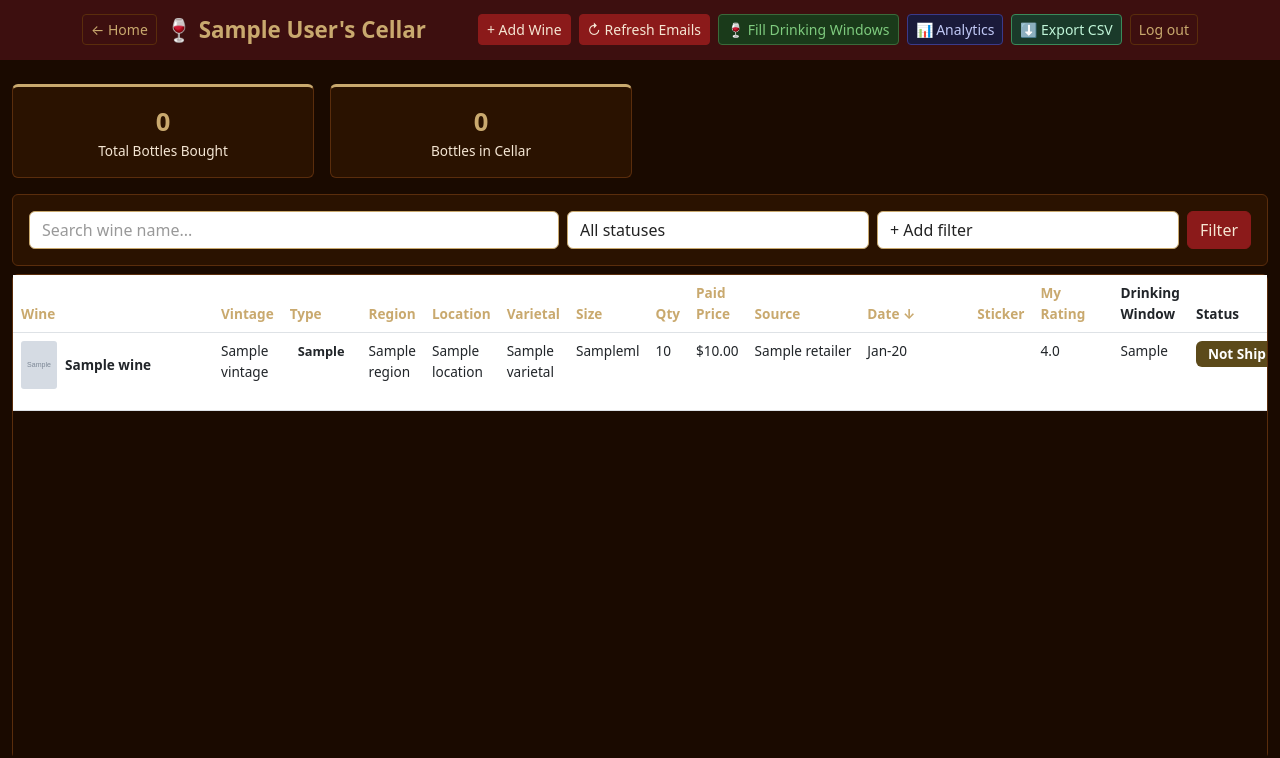
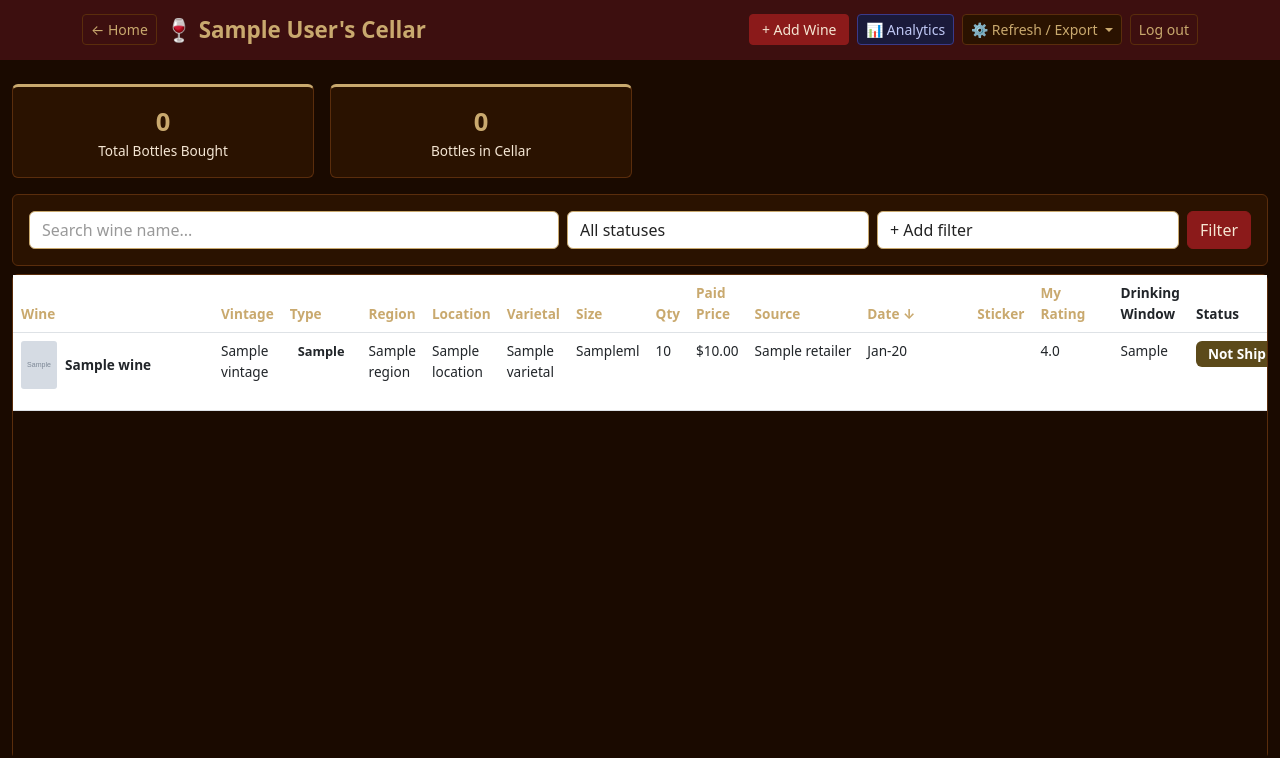
Before and after one commit to stevenslywka/wine-tracker, a Flask app: a page that uses templates/index.html in a window 1280 px wide. Shown: the top 758 px of the page. Run offline with Flask 3, Linux system fonts and the light colour scheme; the visitor is signed in with stand-in values (Sample User, id 1); grey boxes marked "Sample" are stand-in pictures; a database or web service that is not in the repository returns one stand-in record (values such as "Sample title"); data that the repository does not hold is empty; some libraries are stand-ins or nearby versions.

Commit message:
Consolidate action bar to three buttons
Add Wine (wider), Analytics, and Refresh/Export dropdown.
Refresh/Export contains Refresh Emails, Fill Drinking Windows, Export CSV.

Co-Authored-By: Claude Sonnet 4.6 <noreply@anthropic.com>

```diff
--- a/templates/index.html
+++ b/templates/index.html
@@ -181,16 +181,30 @@
       </div>
       <div class="d-flex gap-2 align-items-center">
         {% if access_level == 'edit' %}
-        <button type="button" class="btn btn-wine btn-sm" data-bs-toggle="modal" data-bs-target="#addWineModal">+ Add Wine</button>
-        <form method="POST" action="/refresh" onsubmit="this.querySelector('button').disabled=true; this.querySelector('button').textContent='Refreshing…';">
-          <button type="submit" class="btn btn-wine btn-sm">&#8635; Refresh Emails</button>
-        </form>
-        <form method="POST" action="/wine/enrich-drinking-windows" onsubmit="this.querySelector('button').disabled=true; this.querySelector('button').textContent='Enriching…';">
-          <button type="submit" class="btn btn-sm" style="background:#1a3a1a;border:1px solid #3a6a3a;color:#7ecb7e;">🍷 Fill Drinking Windows</button>
-        </form>
+        <button type="button" class="btn btn-wine btn-sm" style="min-width:100px;" data-bs-toggle="modal" data-bs-target="#addWineModal">+ Add Wine</button>
         {% endif %}
         <a href="{{ url_for('user_analytics', username=cellar_username) }}" class="btn btn-sm" style="background:#1a1a3a;border:1px solid #3a3a8a;color:#c0c8f5;">📊 Analytics</a>
-        <a href="/export/csv" class="btn btn-sm" style="background:#1a3a2a;border:1px solid #3a8a5a;color:#c0f5d8;">⬇ Export CSV</a>
+        <div class="dropdown">
+          <button class="btn btn-sm dropdown-toggle" style="background:#2a1200;border:1px solid #5a2d0c;color:#c9a96e;" type="button" data-bs-toggle="dropdown" aria-expanded="false">
+            ⚙ Refresh / Export
+          </button>
+          <ul class="dropdown-menu dropdown-menu-end" style="background:#2a1200;border:1px solid #5a2d0c;min-width:180px;">
+            {% if access_level == 'edit' %}
+            <li>
+              <form method="POST" action="/refresh" onsubmit="this.querySelector('button').disabled=true;this.querySelector('button').textContent='Refreshing…';">
+                <button type="submit" class="dropdown-item" style="color:#f5e6d3;background:none;">&#8635; Refresh Emails</button>
+              </form>
+            </li>
+            <li>
+              <form method="POST" action="/wine/enrich-drinking-windows" onsubmit="this.querySelector('button').disabled=true;this.querySelector('button').textContent='Enriching…';">
+                <button type="submit" class="dropdown-item" style="color:#7ecb7e;background:none;">🍷 Fill Drinking Windows</button>
+              </form>
+            </li>
+            <li><hr class="dropdown-divider" style="border-color:#5a2d0c;margin:4px 0;"></li>
+            {% endif %}
+            <li><a class="dropdown-item" href="/export/csv" style="color:#c0f5d8;">⬇ Export CSV</a></li>
+          </ul>
+        </div>
         {% if auth_enabled %}
         <a href="{{ url_for('logout') }}" class="btn btn-sm" style="background:#3d0f0f; border:1px solid #5a2d0c; color:#c9a96e;">Log out</a>
         {% endif %}
```
